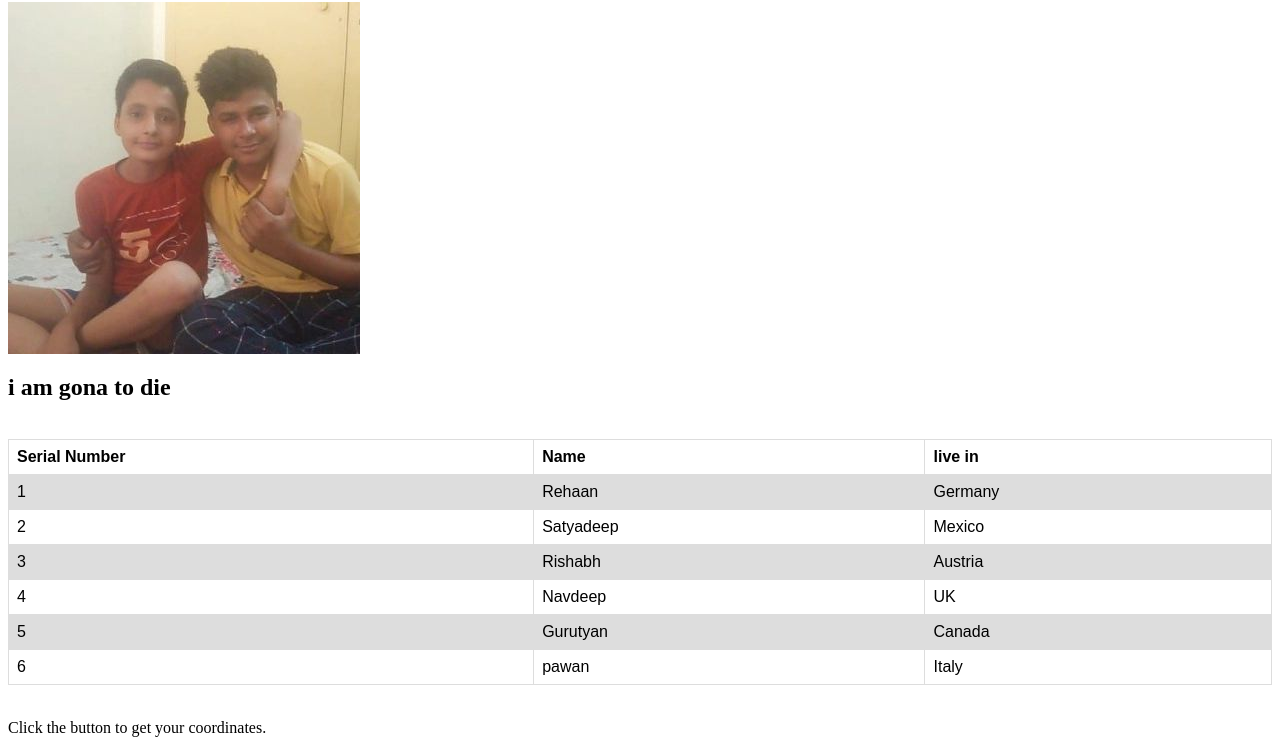
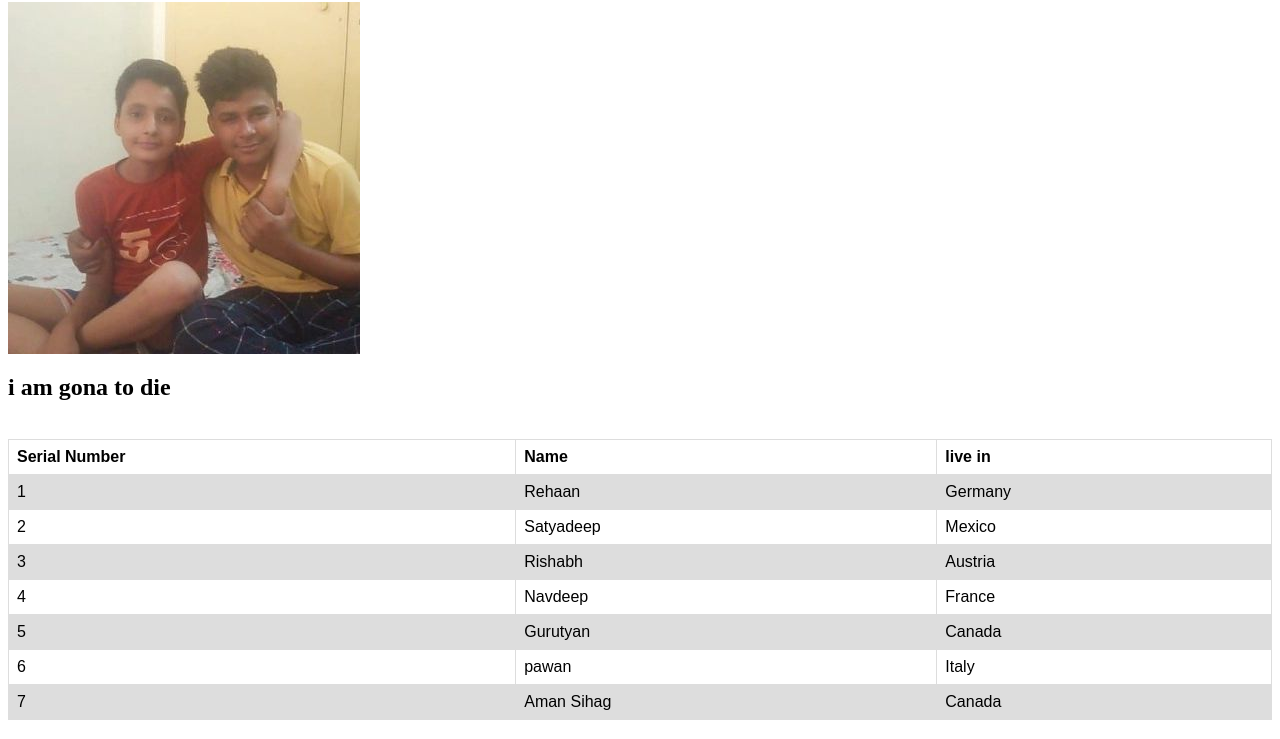
Before and after one commit to Rehaan786786/Rehaan786786.github.io, a plain HTML site: page index.html in a window 1280 px wide. Shown: the part 64-803 px from the top of the page. Drawn offline with Linux system fonts and the light colour scheme.

Commit message:
Update index.html

```diff
--- a/index.html
+++ b/index.html
@@ -85,7 +85,7 @@ tr:nth-child(even) {
 
     <td>Navdeep</td>
 
-    <td>UK</td>
+    <td>France</td>
 
   </tr>
 
@@ -106,6 +106,16 @@ tr:nth-child(even) {
     <td>pawan</td>
 
     <td>Italy</td>
+
+  </tr>
+
+  <tr>
+
+    <td>7</td>
+
+    <td>Aman Sihag</td>
+
+    <td>Canada</td>
 
   </tr>
 </table>
```
